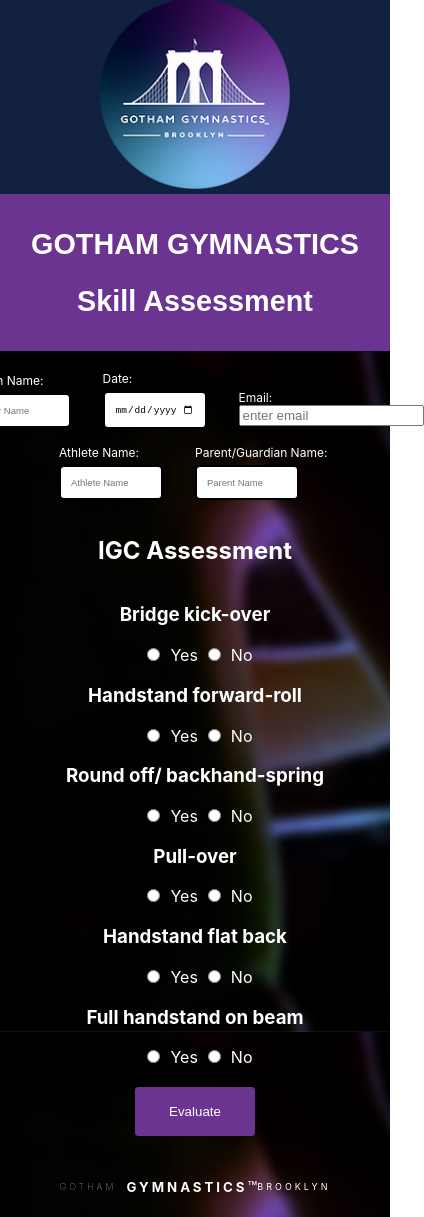
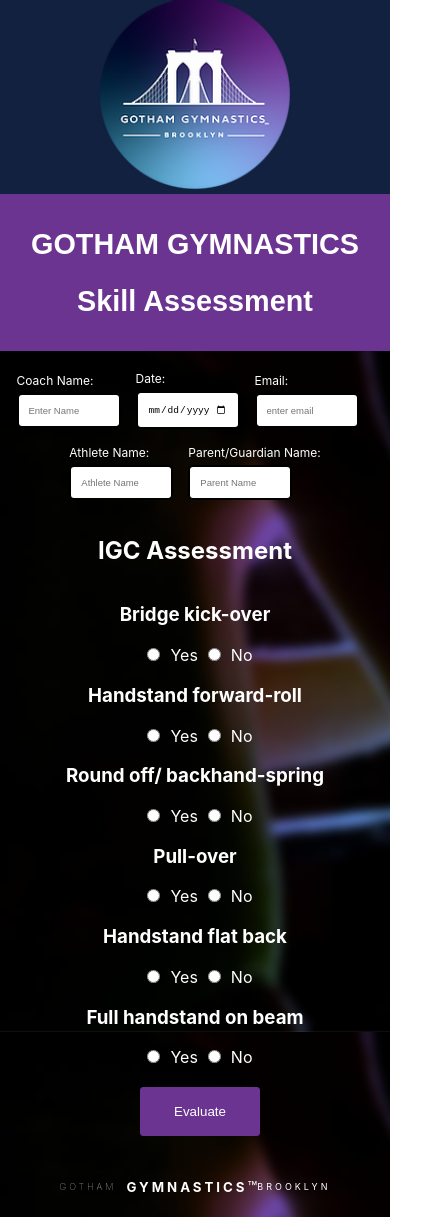
Before and after one commit to physixpro/gotham-frontend, a React (Create React App) app: page / in a window 390 px wide. Shown: the whole page, 424 px wide, since content can reach past the window. Built offline with nearby package versions, Linux system fonts and the light colour scheme.

Commit message:
styled email field and for ipad mini, still need to style for small phones

```diff
--- a/src/components/RegistrationForm.css
+++ b/src/components/RegistrationForm.css
@@ -24,7 +24,7 @@
 
     margin-bottom: 16px;
     display: block;
-    margin-right: 32px;
+    margin-right: 15px;
     width: 200px ;
     margin-top: 5px;
     padding: 10px;
@@ -40,6 +40,7 @@
 }
 
 .form-button{
+    position:relative;
     padding: 16px 24px;
     background-color: rgb(106, 52, 144);
     color: white;
@@ -47,6 +48,8 @@
     width: 120px;
     border-radius: 3px;
     transition: 0.5s all;
+    left:5px;
+
 }
 
 .form-button:hover{
--- a/src/components/RegistrationForm.js
+++ b/src/components/RegistrationForm.js
@@ -149,7 +149,7 @@
       skillFive === "Yes" &&
       skillSix === "Yes"
     ) {
-      setMessage(`User is registered and their level is ${level}`);
+      setMessage(`Athlete is registered and their level is ${level}`);
       // If they are IGC, save this information in the database
       const newUser = {
         coachName: coachName,
@@ -178,7 +178,7 @@
       resetAnswers();
     } else {
       setLevel("Beginner");
-      setMessage(`User is registered and their level is ${level}`);
+      setMessage(`Athlete is registered and their level is ${level}`);
       const newUser = {
         coachName: coachName,
         athleteName: athleteName,
@@ -240,6 +240,7 @@
               Email:
               <input
                 required
+                className="form-input"
                 type="email"
                 name="email"
                 placeholder="enter email"
```
Also changed, not shown: 1 other file (tests, documents, lock files or other folders).
